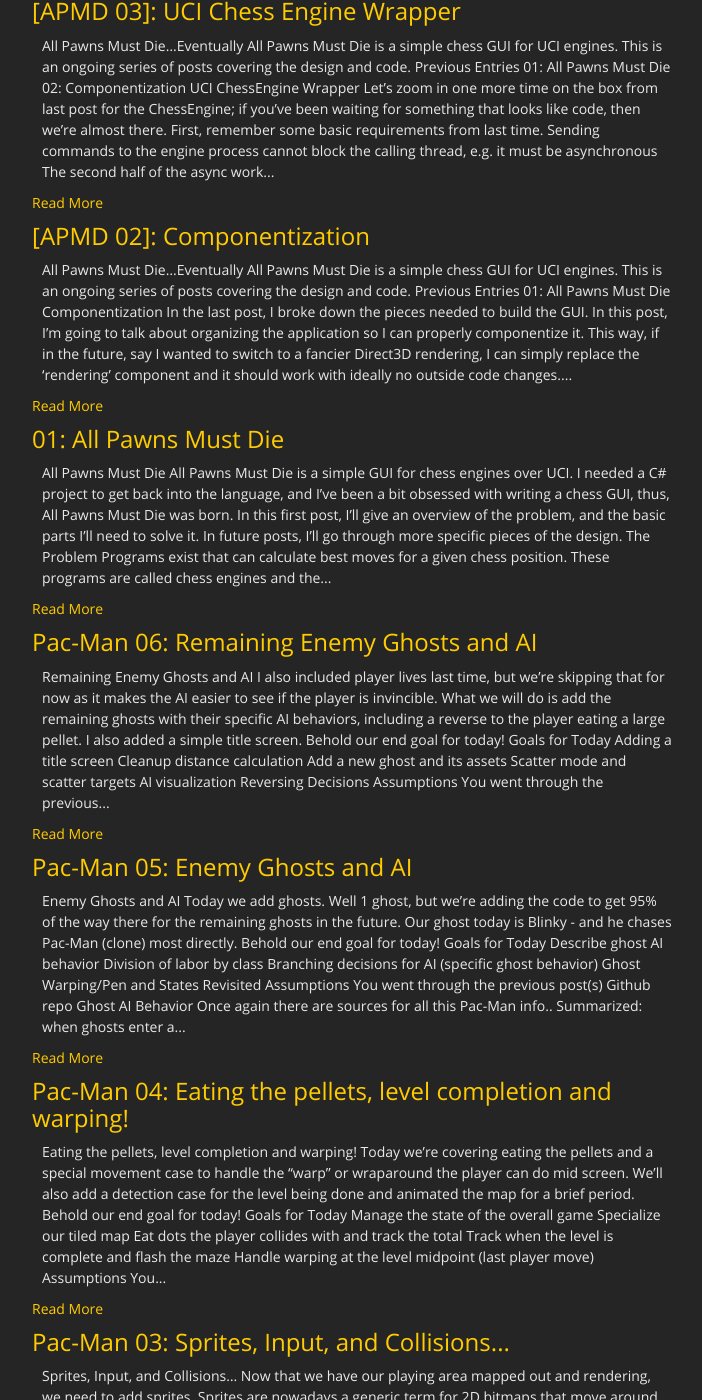
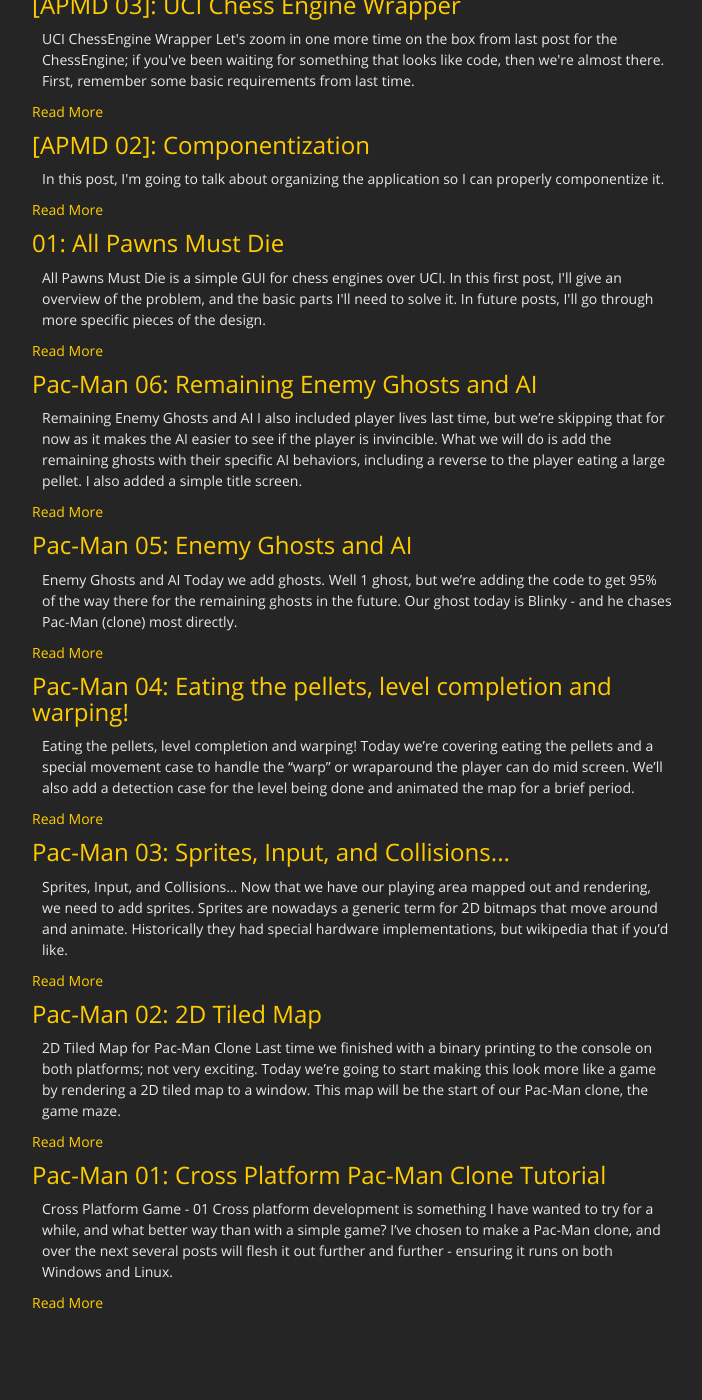
Before and after one commit to manixaist/manixaist.github.io, a Jekyll site: the page built from index.md, in a window 1280 px wide and 1400 px high, scrolled down 575 px. Shown: the whole window, without its empty margins (283-985 px from the left). Built offline with Jekyll 4.4.1, drawn with Linux system fonts in a browser that asks for light colours; nearby versions of some CDN libraries; some of the changed lines change nothing that is shown; some of the changed text lies outside the part shown.

Commit message:
new post

````diff
--- a/_posts/2017-09-29-APMD-01.markdown
+++ b/_posts/2017-09-29-APMD-01.markdown
@@ -3,6 +3,7 @@
 title: "01: All Pawns Must Die"
 date:   2017-09-29 15:00:00 -0700
 categories: coding csharp game chess uci
+excerpt: "All Pawns Must Die is a simple GUI for chess engines over UCI. In this first post, I'll give an overview of the problem, and the basic parts I'll need to solve it.  In future posts, I'll go through more specific pieces of the design."
 author: "manixaist"
 ---
 
--- a/_posts/2017-09-29-APMD-02.markdown
+++ b/_posts/2017-09-29-APMD-02.markdown
@@ -3,6 +3,7 @@
 title: "[APMD 02]: Componentization"
 date:   2017-09-29 21:12:00 -0700
 categories: coding csharp game chess uci
+excerpt: "In this post, I'm going to talk about organizing the application so I can properly componentize it."
 author: "manixaist"
 ---
 
--- a/_posts/2017-09-29-APMD-03.markdown
+++ b/_posts/2017-09-29-APMD-03.markdown
@@ -3,6 +3,7 @@
 title: "[APMD 03]: UCI Chess Engine Wrapper"
 date:   2017-09-29 23:24:00 -0700
 categories: coding csharp game chess uci
+excerpt: "UCI ChessEngine Wrapper Let's zoom in one more time on the box from last post for the ChessEngine; if you've been waiting for something that looks like code, then we're almost there.  First, remember some basic requirements from last time."
 author: "manixaist"
 ---
 
--- a/_posts/2017-09-30-APMD-04.markdown
+++ b/_posts/2017-09-30-APMD-04.markdown
@@ -3,6 +3,7 @@
 title: "[APMD 04]: ChessGame, The Data...Sorta"
 date:   2017-09-30 17:19:00 -0700
 categories: coding csharp game chess uci
+excerpt: "Last time I mentioned the data portion was up next, as was the ChessGame block.  This isn't 100% accurate, but I'm treating the ChessGame as part of the data for discussions here. "
 author: "manixaist"
 ---
 
--- /dev/null
+++ b/_posts/2017-09-30-APMD-05.markdown
@@ -0,0 +1,95 @@
+---
+layout: default
+title: "[APMD 05]: ChessBoard & ChessPiece"
+date: 2017-09-30 21:05:00 -0700
+categories: coding csharp game chess uci
+excerpt: "These two objects make up the meat and potatoes of the chess game code."
+author: "manixaist"
+---
+
+# All Pawns Must Die...Eventually
+[All Pawns Must Die](https://github.com/manixaist/AllPawnsMustDie) is a simple chess GUI for UCI engines.  This is an ongoing series of posts covering the design and code.
+
+### Previous Entries
+* [01: All Pawns Must Die](http://manixaist.com/coding/csharp/game/chess/uci/2017/09/29/APMD-01.html)
+* [02: Componentization](http://manixaist.com/coding/csharp/game/chess/uci/2017/09/29/APMD-02.html)
+* [03: UCI Chess Engine Wrapper](http://manixaist.com/coding/csharp/game/chess/uci/2017/09/29/APMD-03.html)
+* [04: ChessGame, The Data...Sorta](http://manixaist.com/coding/csharp/game/chess/uci/2017/09/30/APMD-04.html)
+
+## ChessBoard and ChessPiece
+These two objects make up a large portion of the "chess game" code.  It could be dropped into another project and reused with little to no changes (well a C# project anyway).  ```ChessGame``` has some knowledge of ```Forms``` and the view will ultimately have some knowledge of some rendering API (and ```Form```), and the ```ChessEngine``` is tied to UCI pretty tightly.
+
+In contrast, ```ChessBoard``` and ```ChessPiece``` are pure constructs for the application and only really have knowledge internal to the problem.  E.g. it's reusable for another chess program (potentially), but not reusable the way a generic ```ListView``` object is.  If, for example, you wanted to make a console version, you could drop those in and lose ```Forms``` entirely.
+
+### ChessPiece
+I'll start with ```ChessPiece``` because it's the simpler of the two by far.  It really just wraps exactly what you would expect if designing an object for a chess piece for a CompSci101 class.
+
+First how you'd use it:: This would create a white pawn, initially at e2.
+```cs
+ChessPiece newPiece;
+newPiece = new ChessPiece(PieceColor.White,
+               PieceClass.Pawn, new PieceFile('e'), 2);
+```
+
+The methods are the actions one can take with a ```ChessPiece``` and they are...
+```cs
+// Sets a new location (no validation here)
+public void Move(PieceFile newFile, int newRank)
+// Sets a temp location (for testing moves, as ::Move
+// does have some side-effects (like a potential promotion)
+public void TempMove(PieceFile newFile, int newRank)
+public void ResetTempMove()
+
+// Promotion happens after the initial move to handle
+// cases like a pawn promoting to a Queen, and now has
+// very different scope post-move than pre-move
+public void PromoteOnNextMove(PieceClass newLotInLife)
+// Only useful for pawns, and when going back in time
+// e.g. taking back a move
+public void Demote()
+```
+
+Coupled with those actions, the piece holds on to several properties of a chess piece one might care about...
+
+```cs
+public PieceColor Color { get; }
+public PieceClass Job { get; }
+public int Rank { get; }
+public PieceFile File { get; }
+// Ever moved? Important for castling and pawn moves
+public bool Deployed { get; set; }
+// Once captured, we can just stop drawing it, and ignore
+// it for logic purposes
+public bool Visible { get; set; }
+// Holds state for the view to decide how to highlight
+public bool Highlight { get; set; }
+```
+
+That's it.  They are dumb objects that hold onto state for the most part.
+
+### ChessBoard
+slightly more sophisticated is the ```ChessBoard``` object.  Just as the ```ChessGame``` owns and manages the ```ChessBoard```, the board owns and manages the ```ChessPieces```.
+
+I won't show every method, look [here](https://github.com/manixaist/AllPawnsMustDie/blob/v1.0/AllPawnsMustDie/core/ChessBoard.cs) for the complete code.  The important public methods exposed are...
+```cs
+public void NewGame()
+public void NewPosition(string fen)
+public void MovePiece(ref MoveInformation moveInfo)
+public void PromotePiece(/*redacted for length*/)
+public ChessPiece FindPieceAt(PieceFile file, int rank)
+public void RevertLastMove()
+```
+Most of these look like things we've already discussed or shown in a logical box.  The last 2 are new, but self-explanatory.  ```FindPieceAt()``` gets a piece at a location on the board and ```RevertLastMove()``` reverts the last move applied to the board.
+
+If you look through the code, most of this should look like fairly straight forward implementation of the logic already discussed.
+
+### ChessBoard::MovePiece
+Take a look at [```ChessBoard::MovePiece```](https://github.com/manixaist/AllPawnsMustDie/blob/v1.0/AllPawnsMustDie/core/ChessBoard.cs#L386).  At this layer the move is assumed legal (remember the ```ChessGame``` class verifies legality) so we're just applying it.  The board only needs to account for additional implied moves (e.g. castling)and the only capture that doesn't collide with a piece, en-passant.  Then it checks if it's a normal capture, and applies the move to the piece(s).
+
+Now the board knows all it needs to update its state, and if you recall, the chess engine will shortly need it in the form of a FEN.  Which leads to the next topic...the FenParser static class.  This is the class that does the FEN calculations to keep us up to date with the engine.
+
+## Summary
+The ```ChessBoard``` and ```ChessPiece``` objects implement just what you'd expect, and comprise the data that ultimately drives the view.  Updating these objects is driven by either the engine, and/or the player via input from the Form->ChessGame->ChessBoard.
+
+### Next Up: FenParser
+The ```FenParser``` static class deals with FEN strings and helps produce new strings based on a starting string + a move.
--- a/index.md
+++ b/index.md
@@ -19,7 +19,7 @@
       <h2><a href="{{ site.baseurl }}{{ post.url }}">{{ post.title }}</a></h2>
 
       <div class="entry">
-        {{ post.content | strip_html | truncatewords:100 }}
+        {{ post.excerpt | strip_html }}
       </div>
 
       <h4><a href="{{ site.baseurl }}{{ post.url }}" class="read-more">Read More</a></h4>
````
